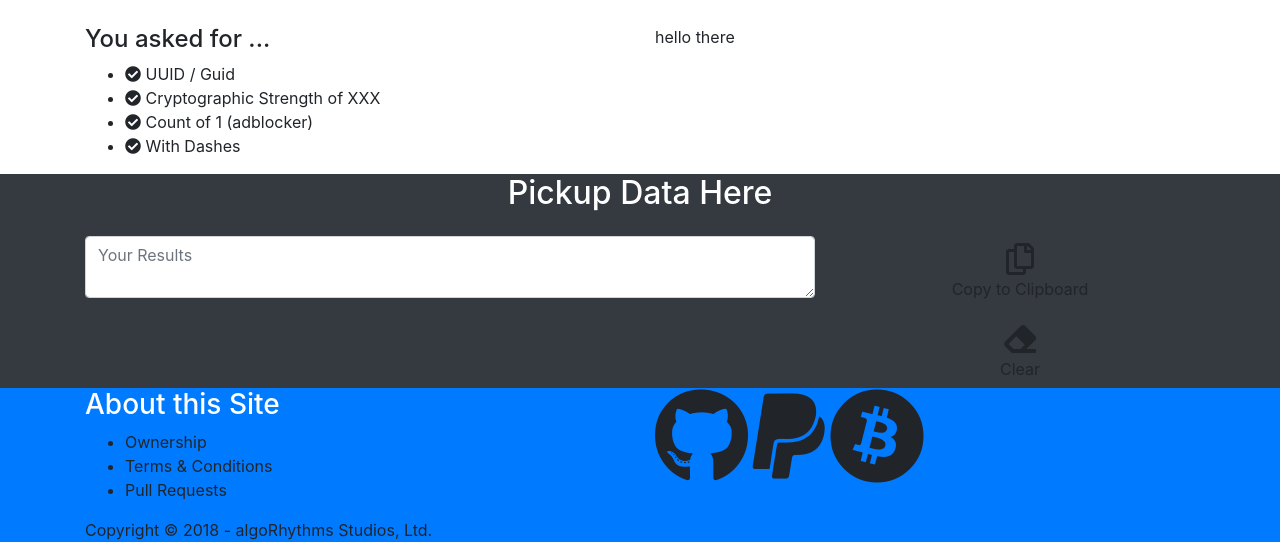
After one commit to claudehill/data-micro-services-v1-express, a Node server app: page /results/ in a window 1280 px wide. The commit adds this page. Shown: the part 461-1003 px from the top of the page. Run offline with Node 20, Linux system fonts and the light colour scheme; some libraries are stand-ins or nearby versions.

Commit message:
Work on Results route

```diff
--- a/app.js
+++ b/app.js
@@ -16,6 +16,7 @@ const randomTextRouter = require('./routes/random-text');
 const randomJsonRouter = require('./routes/random-json');
 const jwtTestPageRouter = require('./routes/jwt-test');
 const globalRouter = require('./routes/globals');
+const resultsRouter = require('./routes/results');
 
 const app = express();
 
@@ -31,7 +32,7 @@ app.use(express.json());
 app.use(express.urlencoded({ extended: false }));
 app.use(cookieParser());
 app.use(bodyParser.json());
-app.use(bodyParser.urlencoded({ extended: true }));
+app.use(bodyParser.urlencoded({ extended: false }));
 app.use(express.static(path.join(__dirname, 'public')));
 app.use('/js', express.static(path.join(__dirname, 'public/javascripts')));
 app.use('/img', express.static(path.join(__dirname, 'public/images')));
@@ -45,6 +46,7 @@ app.use('/random-text', randomTextRouter);
 app.use('/random-json', randomJsonRouter);
 app.use('/jwt-test', jwtTestPageRouter);
 app.use('/globals', globalRouter);
+app.use('/results', resultsRouter);
 
 // catch 404 and forward to error handler
 app.use(function(req, res, next) {
--- a/routes/index.js
+++ b/routes/index.js
@@ -9,6 +9,7 @@ const jwt = require('jsonwebtoken');
 var userMode;
 var adBlocker;
 
+//TODO: add session variable to route and log
 /* GET home page. */
 router.get('/', (req, res, next) => {
   res.setHeader("Access-Control-Allow-Headers", "x-access-token, token");
--- /dev/null
+++ b/routes/results.js
@@ -0,0 +1,14 @@
+const express = require('express');
+const router = express.Router();
+
+
+router.get('/', (req, res, next) => {
+
+  console.log('get request to /results page ... ')
+
+  res.render('results', { message: 'in /results page ...' })
+});
+
+
+
+module.exports = router;
--- a/views/index.ejs
+++ b/views/index.ejs
@@ -66,7 +66,8 @@
                 </td>
                 <td>
                   <ol>
-                    <li>Cryptograpic Strength</li>
+                    <li>Cryptographic Strength</li>
+                    <li>Dashes: Y/N</li>
                     <li>Output Format</li>
                   </ol>
                 </td>
--- a/views/layout.ejs
+++ b/views/layout.ejs
@@ -42,7 +42,6 @@
   <!-- <script src="js/toastr.min.js" type="text/javascript"></script> -->
     <script src="js/ads.js" type="text/javascript"></script>
   <script defer src="js/lemonade.js" type="text/javascript"></script>
-  <!-- <script src="js/lemonade.min.js" type="text/javascript"></script> -->
 </body>
 
 </html>
--- /dev/null
+++ b/views/results.ejs
@@ -0,0 +1,56 @@
+<header class="hero" id="hero-results">
+  <div class="wrapper-hero">
+    <div class="content">
+      <div class="title">
+        <h1 class="hero-heading">Data Results</h1>
+        <img src="img/icon-reverse-coffee17.png" alt="">
+        <img src="img/icon-reverse-code1.png" alt="">
+      </div>
+    </div>
+  </div>
+</header>
+
+<section>
+  <div class="container">
+         <h1 class="text-center mb-4">Your Request</h1>
+    <div class="row">
+      <div class="col-md-6">
+        <h4>You asked for ...</h4>
+        <ul id="list-request" class="list-request">
+          <li> <i class="fas fa-check-circle"></i> UUID / Guid</li>
+          <li> <i class="fas fa-check-circle"></i> Cryptographic Strength of XXX</li>
+          <li> <i class="fas fa-check-circle"></i> Count of 1 (adblocker)</li>
+          <li> <i class="fas fa-check-circle"></i> With Dashes</li>
+        </ul>
+      </div>
+      <div class="col-md-6">
+        hello there
+      </div>
+    </div>
+  </div>
+</section>
+
+<section class="section bg-dark text-white section-output" id="output-data-guid">
+  <div class="overlay">
+    <div class="container">
+      <div class="title">
+        <h2 class="heading-3 text-center text-white mb-4">Pickup Data Here</h2>
+      </div>
+      <div class="row">
+        <div class="col-md-8">
+          <div class="form-group">
+            <textarea class="form-control resultsTextArea" placeholder="Your Results"></textarea>
+          </div>
+
+        </div>
+        <div class="col-md-4">
+          <button type="submit" class="btn btn-block btn-option-main"> <i class="far fa-copy fa-2x"></i>
+            <br>
+            Copy to Clipboard </button>
+          <button type="submit" class="btn btn-block btn-option-main"> <i class="fas fa-eraser fa-2x"></i>
+            <br> Clear </button>
+        </div>
+      </div>
+    </div>
+  </div>
+</section>
```
Also changed, not shown: public/javascripts/lemonade.js (+17 -3 lines), public/javascripts/lemonade.min.js (deleted, +0 -1 lines), public/stylesheets/main.css (+20 -3 lines), routes/guid.js (+4 -4 lines), views/guid.ejs (+4 -3 lines).
